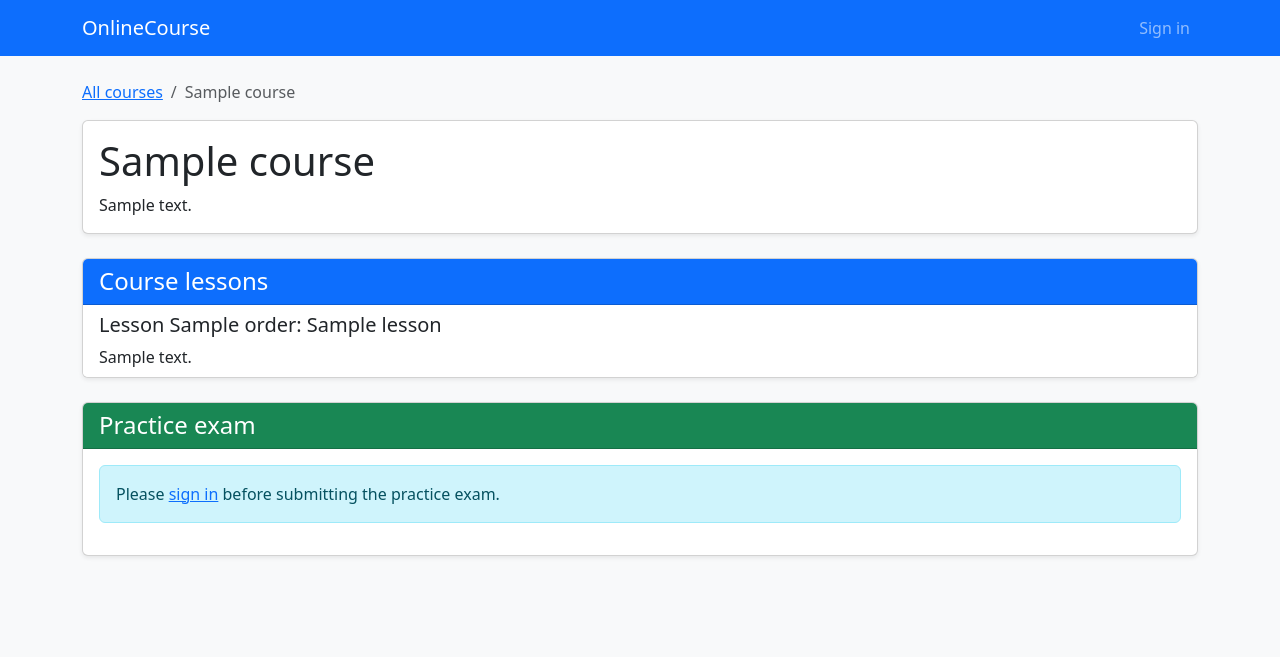
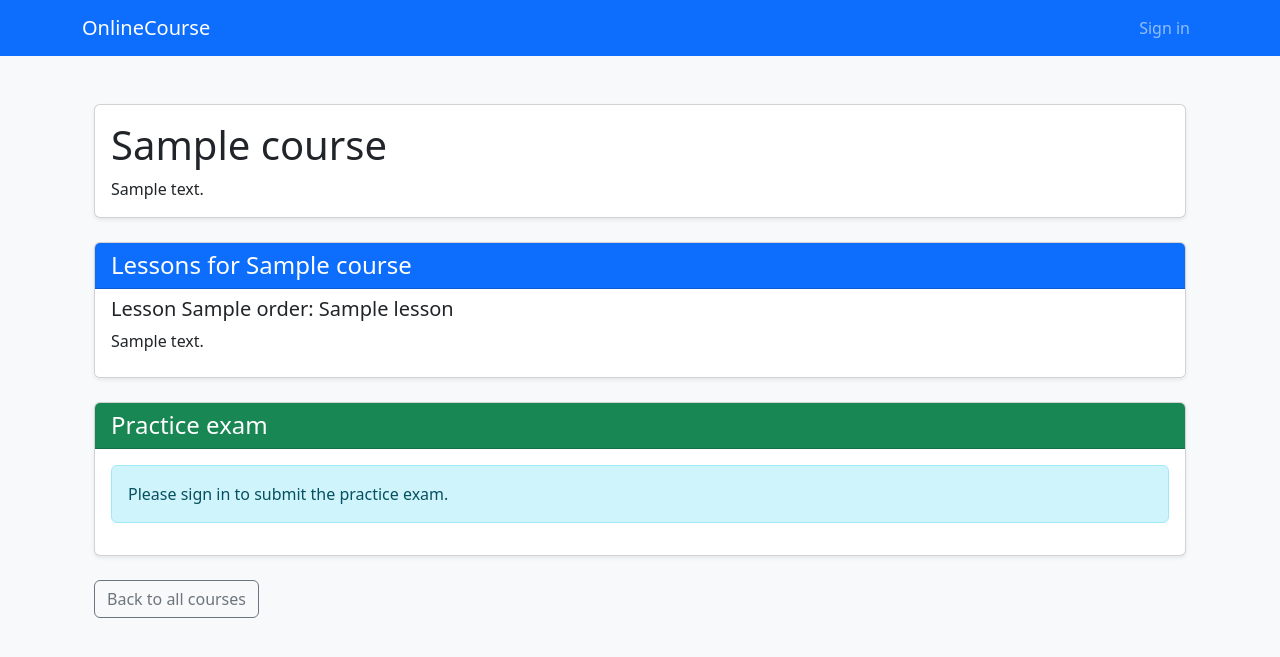
Before and after one commit to kartiksingh2006/tfjzl-final-cloud-app-with-database, a Django app: template onlinecourse/templates/onlinecourse/course_details_bootstrap.html in a window 1280 px wide. Shown: the top 657 px of the page. Run offline with Django 3.2, Linux system fonts and the light colour scheme; the template is opened without the code that fills it: most values are stand-ins (such as "Sample title", 1, 10 or a date in 2020).

Commit message:
Make course name, lessons loop, and Bootstrap structure explicit for rubric

```diff
--- a/onlinecourse/templates/onlinecourse/course_details_bootstrap.html
+++ b/onlinecourse/templates/onlinecourse/course_details_bootstrap.html
@@ -1,36 +1,40 @@
 {% extends 'onlinecourse/base.html' %}
-{% block title %}{{ course.name }} | OnlineCourse{% endblock %}
+{% load static %}
+
+{% block title %}{{ course.name }} | Course Details{% endblock %}
+
 {% block content %}
-<nav aria-label="breadcrumb" class="mb-3">
-  <ol class="breadcrumb">
-    <li class="breadcrumb-item"><a href="{% url 'onlinecourse:course_list' %}">All courses</a></li>
-    <li class="breadcrumb-item active" aria-current="page">{{ course.name }}</li>
-  </ol>
-</nav>
-
-<div class="card shadow-sm mb-4">
+<main class="container py-4">
+  <!-- Course name: explicitly render the name from the Course model. -->
+  <section class="card shadow-sm mb-4">
     <div class="card-body">
       <h1 class="card-title">{{ course.name }}</h1>
       <p class="card-text">{{ course.description }}</p>
     </div>
+  </section>
+
+  <!-- List every lesson related to this course using Django template tags. -->
+  <section class="card shadow-sm mb-4">
+    <div class="card-header bg-primary text-white">
+      <h2 class="h4 mb-0">Lessons for {{ course.name }}</h2>
     </div>
-
-<div class="card shadow-sm mb-4">
-  <div class="card-header bg-primary text-white"><h2 class="h4 mb-0">Course lessons</h2></div>
     <div class="list-group list-group-flush">
       {% for lesson in course.lessons.all %}
         <article class="list-group-item">
           <h3 class="h5">Lesson {{ lesson.order }}: {{ lesson.title }}</h3>
-        <p class="mb-0">{{ lesson.content|linebreaksbr }}</p>
+          <div class="lesson-content">{{ lesson.content|linebreaks }}</div>
         </article>
       {% empty %}
-      <div class="list-group-item text-muted">No lessons have been added yet.</div>
+        <div class="list-group-item text-muted">No lessons are available for this course yet.</div>
       {% endfor %}
     </div>
+  </section>
+
+  <!-- Practice exam -->
+  <section class="card shadow-sm mb-4">
+    <div class="card-header bg-success text-white">
+      <h2 class="h4 mb-0">Practice exam</h2>
     </div>
-
-<div class="card shadow-sm">
-  <div class="card-header bg-success text-white"><h2 class="h4 mb-0">Practice exam</h2></div>
     <div class="card-body">
       {% if course.questions.all %}
         {% if user.is_authenticated %}
@@ -38,11 +42,19 @@
             {% csrf_token %}
             {% for question in course.questions.all %}
               <fieldset class="mb-4 border-bottom pb-3">
-              <legend class="h5">{{ forloop.counter }}. {{ question.question_text }} <span class="badge bg-secondary">{{ question.grade }} point{{ question.grade|pluralize }}</span></legend>
+                <legend class="h5">
+                  {{ forloop.counter }}. {{ question.question_text }}
+                  <span class="badge bg-secondary">{{ question.grade }} point{{ question.grade|pluralize }}</span>
+                </legend>
                 {% for choice in question.choices.all %}
                   <div class="form-check">
-                  <input class="form-check-input" type="radio" name="question_{{ question.id }}" id="choice_{{ choice.id }}" value="{{ choice.id }}">
-                  <label class="form-check-label" for="choice_{{ choice.id }}">{{ choice.choice_text }}</label>
+                    <input class="form-check-input" type="radio"
+                           name="question_{{ question.id }}"
+                           id="choice_{{ choice.id }}"
+                           value="{{ choice.id }}">
+                    <label class="form-check-label" for="choice_{{ choice.id }}">
+                      {{ choice.choice_text }}
+                    </label>
                   </div>
                 {% endfor %}
               </fieldset>
@@ -50,11 +62,18 @@
             <button class="btn btn-success" type="submit">Submit exam</button>
           </form>
         {% else %}
-        <div class="alert alert-info">Please <a href="{% url 'admin:login' %}">sign in</a> before submitting the practice exam.</div>
+          <div class="alert alert-info">
+            Please sign in to submit the practice exam.
+          </div>
         {% endif %}
       {% else %}
         <p class="text-muted mb-0">No exam questions are available for this course yet.</p>
       {% endif %}
     </div>
-</div>
+  </section>
+
+  <a class="btn btn-outline-secondary" href="{% url 'onlinecourse:course_list' %}">
+    Back to all courses
+  </a>
+</main>
 {% endblock %}
```
Lines whose indentation alone changed are shown as unchanged.
